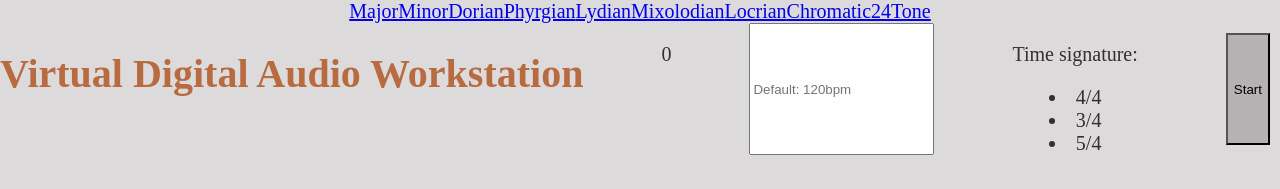
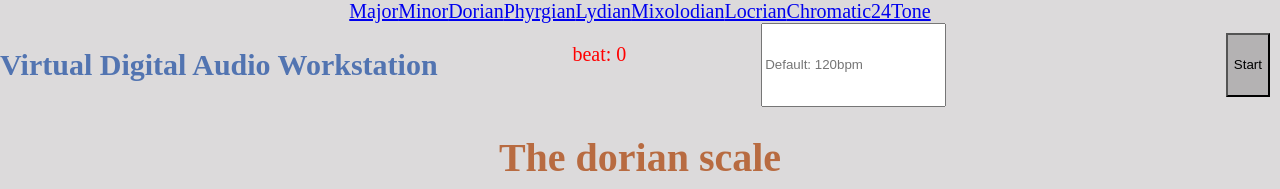
Before and after one commit to DavidVerghese/OnlineDaw, a React (Create React App) app: page /CDorian in a window 1280 px wide. Shown: the top 189 px of the page. Built offline with nearby package versions, Linux system fonts and the light colour scheme; a web font is replaced by a local one.

Commit message:
styled the header

```diff
--- a/src/App.css
+++ b/src/App.css
@@ -16,22 +16,7 @@ h2 {
   color: #5274b1;
 }
 
-/* .violin-c5 input {
-  background-color: red;
-  margin: 10px;
-  border: 2px solid red;
-}
-.violin-c5 input {
-  background-color: red;
-  margin: 10px;
-  border: 2px solid red;
-}
 
-.violin-c5-input:checked {
-  margin: 10px;
-  border: 2px solid red;
-  background-color: purple;
-} */
 .input-class {
   background-color: red;
 }
@@ -65,7 +50,12 @@ input[type=checkbox]:checked {
 .nav {
   display: flex;
   justify-content: space-between;
+
 }
+#beatnumber {
+  color: red;
+}
+
 .note-div {
   display: flex;
   /* background-image: url("https://templatelab.com/wp-content/uploads/2016/09/graph-paper-template-19.jpg");
--- a/src/App.js
+++ b/src/App.js
@@ -184,6 +184,7 @@ function App() {
 
   return (
     <div className="App">
+
       <Link to="/CMajor">Major</Link>
       <Link to="/CMinor">Minor</Link>
       <Link to="/CDorian">Dorian</Link>
--- a/src/MusicMachine24Tone/MusicMachine24Tone.jsx
+++ b/src/MusicMachine24Tone/MusicMachine24Tone.jsx
@@ -428,9 +428,9 @@ function MusicMachine24Tone(props) {
 
   return (<div>
       <div className="nav">
-      <h1>Virtual Digital Audio Workstation</h1>
-
-      <p>{beatNumber}</p>
+      <h2>Virtual Digital Audio Workstation</h2>
+
+      <p id="beatnumber">beat: {beatNumber}</p>
 
 
       <input type="text" id="tempo" placeholder="Default: 120bpm" onChange={(e) => {
@@ -441,10 +441,7 @@ function MusicMachine24Tone(props) {
         }
       }} />
       <div>
-      <p>Time signature:</p>
-        <li>4/4</li>
-        <li>3/4</li>
-        <li>5/4</li>
+
         </div>
         <button id="start" onClick={() => { pause = false; sequencer() }}>Start</button>
       </div>
--- a/src/MusicMachineChromatic/MusicMachineChromatic.jsx
+++ b/src/MusicMachineChromatic/MusicMachineChromatic.jsx
@@ -260,9 +260,9 @@ function MusicMachineChromatic(props) {
 
   return (<div>
       <div className="nav">
-      <h1>Virtual Digital Audio Workstation</h1>
-
-      <p>{beatNumber}</p>
+      <h2>Virtual Digital Audio Workstation</h2>
+
+      <p id="beatnumber">beat: {beatNumber}</p>
 
 
       <input type="text" id="tempo" placeholder="Default: 120bpm" onChange={(e) => {
@@ -274,10 +274,7 @@ function MusicMachineChromatic(props) {
       }} />
 
       <div>
-      <p>Time signature:</p>
-        <li>4/4</li>
-        <li>3/4</li>
-        <li>5/4</li>
+
         </div>
 
         <button id="start" onClick={() => { pause = false; sequencer() }}>Start</button>
--- a/src/MusicMachineDiatonic/MusicMachineDiatonic.jsx
+++ b/src/MusicMachineDiatonic/MusicMachineDiatonic.jsx
@@ -69,7 +69,7 @@ function MusicMachineDiatonic(props) {
 
 
 
-        setBeatNumber(step);
+        setBeatNumber(Math.floor(step/4)+1);
 
 
 
@@ -203,9 +203,8 @@ function MusicMachineDiatonic(props) {
 
   return (<div>
       <div className="nav">
-      <h1>Virtual Digital Audio Workstation</h1>
-      <p>{beatNumber}</p>
-
+      <h2>Virtual Digital Audio Workstation</h2>
+      <p id="beatnumber">beat: {beatNumber}</p>
 
       <input type="text" id="tempo" placeholder="Default: 120bpm" onChange={(e) => {
         console.log(parseInt(e.target.value));
@@ -215,10 +214,7 @@ function MusicMachineDiatonic(props) {
         }
       }} />
       <div>
-      <p>Time signature:</p>
-        <li>4/4</li>
-        <li>3/4</li>
-        <li>5/4</li>
+
       </div>
 
 
```
